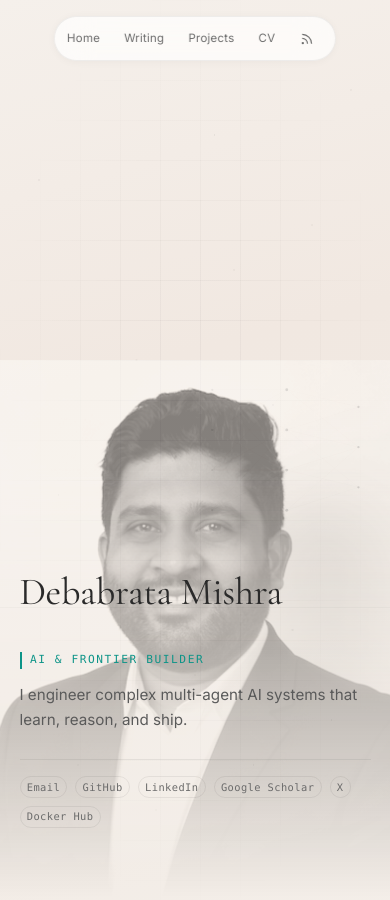
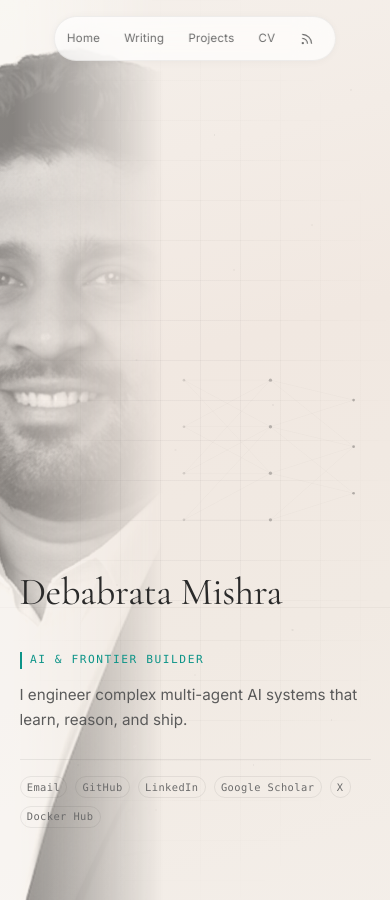
Before and after one commit to debabratamishra/debabratamishra.github.io, a Jekyll site: the page built from index.html, in a window 390 px wide and 900 px high. Built offline with Jekyll 4.4.1, drawn with Linux system fonts in a browser that asks for light colours.

Commit message:
fix : fix for mobile view

```diff
--- a/_sass/_page.scss
+++ b/_sass/_page.scss
@@ -809,6 +809,13 @@
     height: 100%;
     margin-left: auto;
     opacity: 0.6;
+  }
+
+  @media (max-width: 600px) {
+    .hero__orbit-svg {
+      width: 58%;
+      opacity: 0.7;
+    }
   }
 }
 
@@ -884,12 +891,12 @@
   }
 
   @media (max-width: 600px) {
-    width: 100%;
-    height: 60vh;
+    width: 42%;
+    height: 100%;
     max-width: none;
-    opacity: 0.12;
-    mask-image: linear-gradient(to bottom, black 20%, transparent 100%);
-    -webkit-mask-image: linear-gradient(to bottom, black 20%, transparent 100%);
+    opacity: 0.18;
+    mask-image: linear-gradient(to right, black 8%, transparent 100%);
+    -webkit-mask-image: linear-gradient(to right, black 8%, transparent 100%);
   }
 }
 
@@ -914,8 +921,8 @@
   pointer-events: none;
 
   @media (max-width: 600px) {
-    width: 100%;
-    height: 60vh;
+    width: 42%;
+    height: 100%;
   }
 }
 
```
